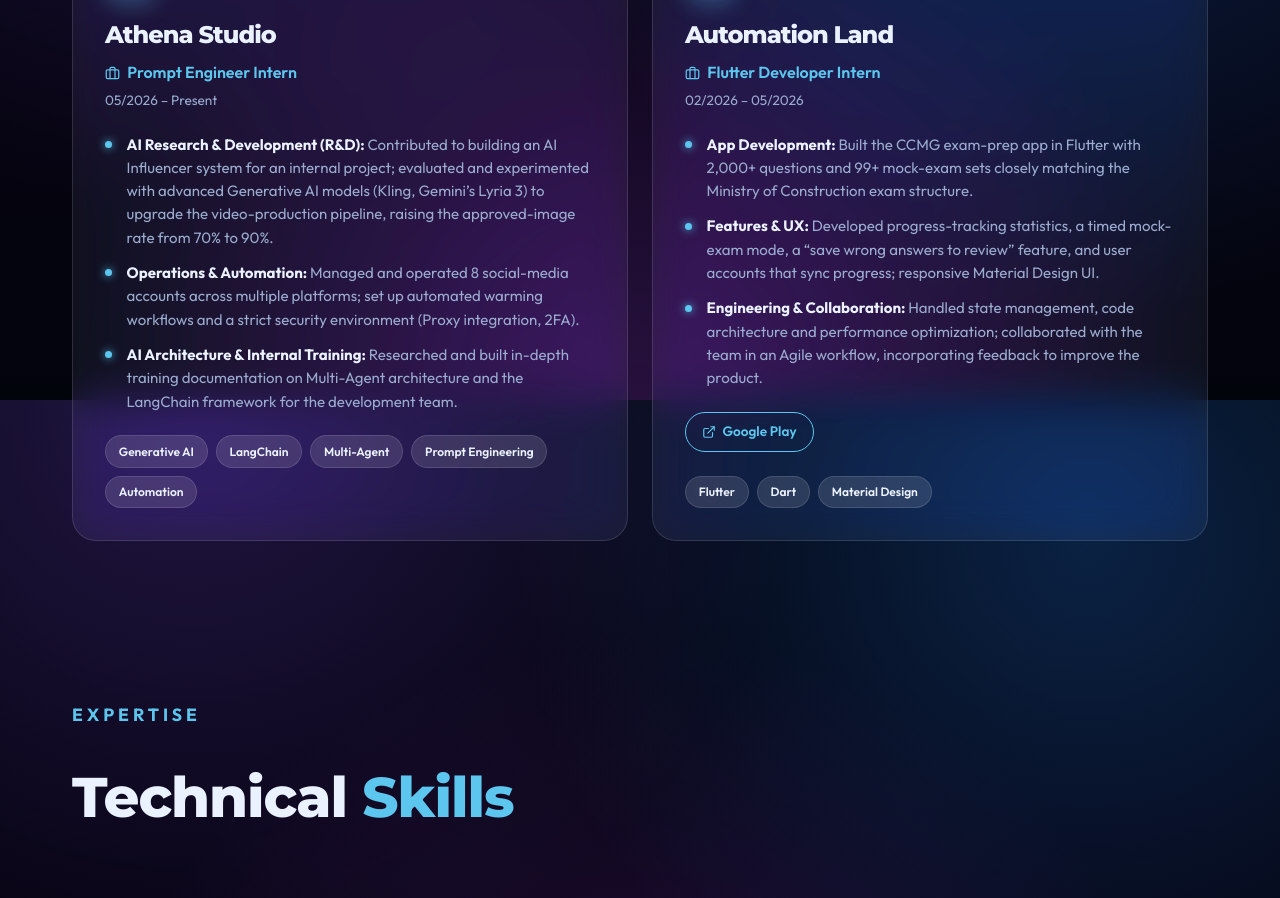
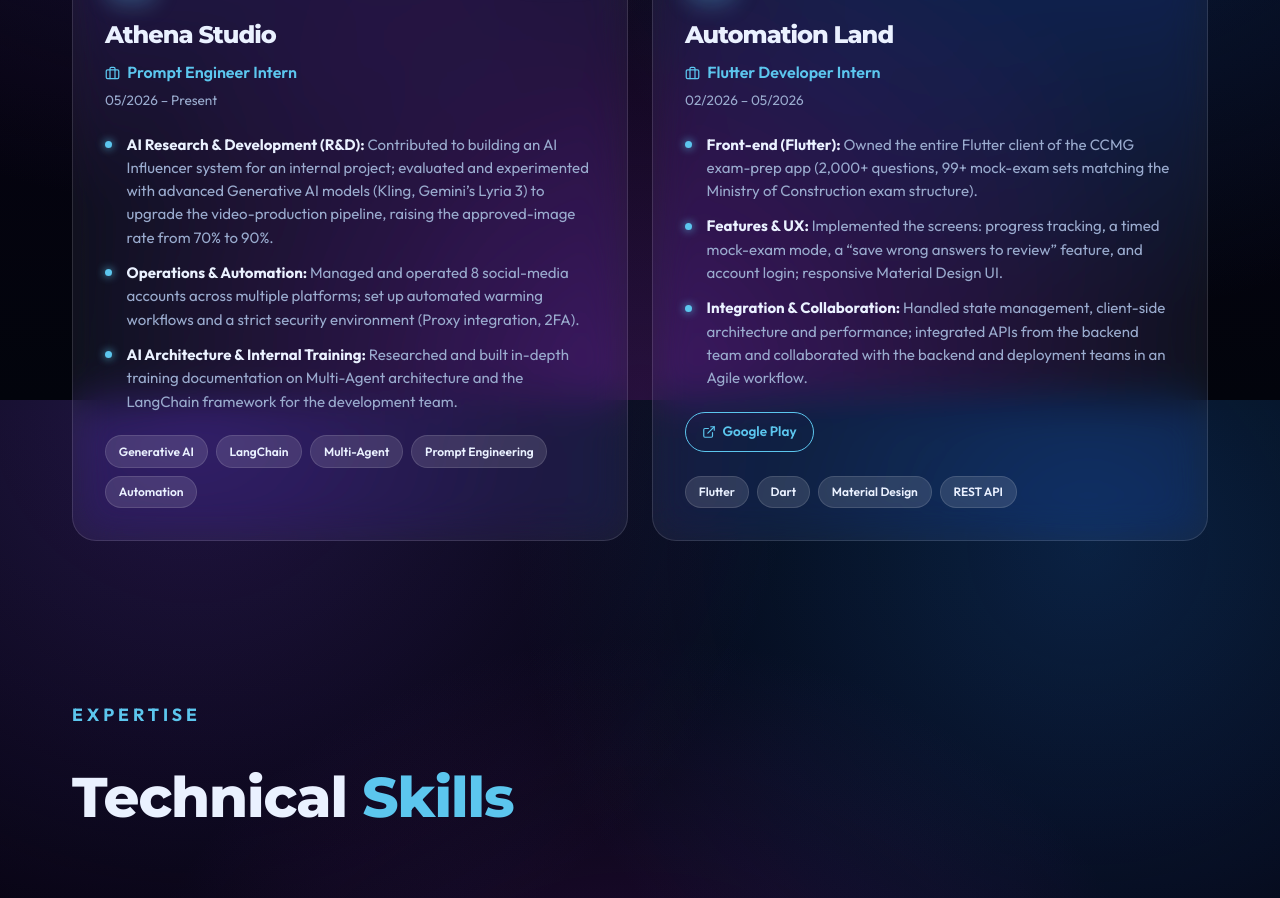
Before and after one commit to TrucNguyen1410/trucnguyen_portfolio, a React (Vite) app: page / in a window 1280 px wide. Shown: the part 2000-2898 px from the top of the page. Built offline with nearby package versions, Linux system fonts and the light colour scheme.

Commit message:
content: scope Automation Land role to Flutter client (front-end only)
Clarify that the role covered the Flutter client, integrating backend
APIs and collaborating with the backend and deployment teams.

Co-Authored-By: Claude Opus 4.8 (1M context) <noreply@anthropic.com>

```diff
--- a/src/i18n/translations.js
+++ b/src/i18n/translations.js
@@ -81,19 +81,19 @@ export const translations = {
           current: false,
           points: [
             {
-              label: 'Phát triển ứng dụng',
-              text: 'Xây dựng app luyện thi CCMG bằng Flutter với 2.000+ câu hỏi và 99+ bộ đề bám sát cấu trúc kỳ thi của Bộ Xây dựng.',
+              label: 'Phát triển giao diện (Flutter)',
+              text: 'Đảm nhận toàn bộ phần client Flutter của app luyện thi CCMG (2.000+ câu hỏi, 99+ bộ đề bám sát cấu trúc kỳ thi của Bộ Xây dựng).',
             },
             {
               label: 'Tính năng & Trải nghiệm',
-              text: 'Phát triển thống kê tiến độ học tập, chế độ thi thử có bấm giờ, chức năng lưu câu hỏi sai để ôn lại và hệ thống tài khoản đồng bộ tiến độ; giao diện Material Design responsive.',
+              text: 'Hiện thực các màn hình: thống kê tiến độ học tập, chế độ thi thử có bấm giờ, lưu câu hỏi sai để ôn lại và đăng nhập tài khoản; giao diện Material Design responsive.',
             },
             {
-              label: 'Kỹ thuật & Cộng tác',
-              text: 'Quản lý state, tổ chức kiến trúc code và tối ưu hiệu năng ứng dụng; phối hợp cùng nhóm theo quy trình Agile, tiếp nhận phản hồi để cải tiến sản phẩm.',
+              label: 'Tích hợp & Cộng tác',
+              text: 'Quản lý state, tổ chức kiến trúc code phía client và tối ưu hiệu năng; tích hợp API từ team backend, phối hợp cùng các nhóm backend và triển khai (deploy) theo quy trình Agile.',
             },
           ],
-          tech: ['Flutter', 'Dart', 'Material Design'],
+          tech: ['Flutter', 'Dart', 'Material Design', 'REST API'],
           link: {
             label: 'Google Play',
             url: 'https://play.google.com/store/apps/details?id=com.automation.ccmg.client&hl=vi',
@@ -228,19 +228,19 @@ export const translations = {
           current: false,
           points: [
             {
-              label: 'App Development',
-              text: 'Built the CCMG exam-prep app in Flutter with 2,000+ questions and 99+ mock-exam sets closely matching the Ministry of Construction exam structure.',
+              label: 'Front-end (Flutter)',
+              text: 'Owned the entire Flutter client of the CCMG exam-prep app (2,000+ questions, 99+ mock-exam sets matching the Ministry of Construction exam structure).',
             },
             {
               label: 'Features & UX',
-              text: 'Developed progress-tracking statistics, a timed mock-exam mode, a “save wrong answers to review” feature, and user accounts that sync progress; responsive Material Design UI.',
+              text: 'Implemented the screens: progress tracking, a timed mock-exam mode, a “save wrong answers to review” feature, and account login; responsive Material Design UI.',
             },
             {
-              label: 'Engineering & Collaboration',
-              text: 'Handled state management, code architecture and performance optimization; collaborated with the team in an Agile workflow, incorporating feedback to improve the product.',
+              label: 'Integration & Collaboration',
+              text: 'Handled state management, client-side architecture and performance; integrated APIs from the backend team and collaborated with the backend and deployment teams in an Agile workflow.',
             },
           ],
-          tech: ['Flutter', 'Dart', 'Material Design'],
+          tech: ['Flutter', 'Dart', 'Material Design', 'REST API'],
           link: {
             label: 'Google Play',
             url: 'https://play.google.com/store/apps/details?id=com.automation.ccmg.client&hl=vi',
```
